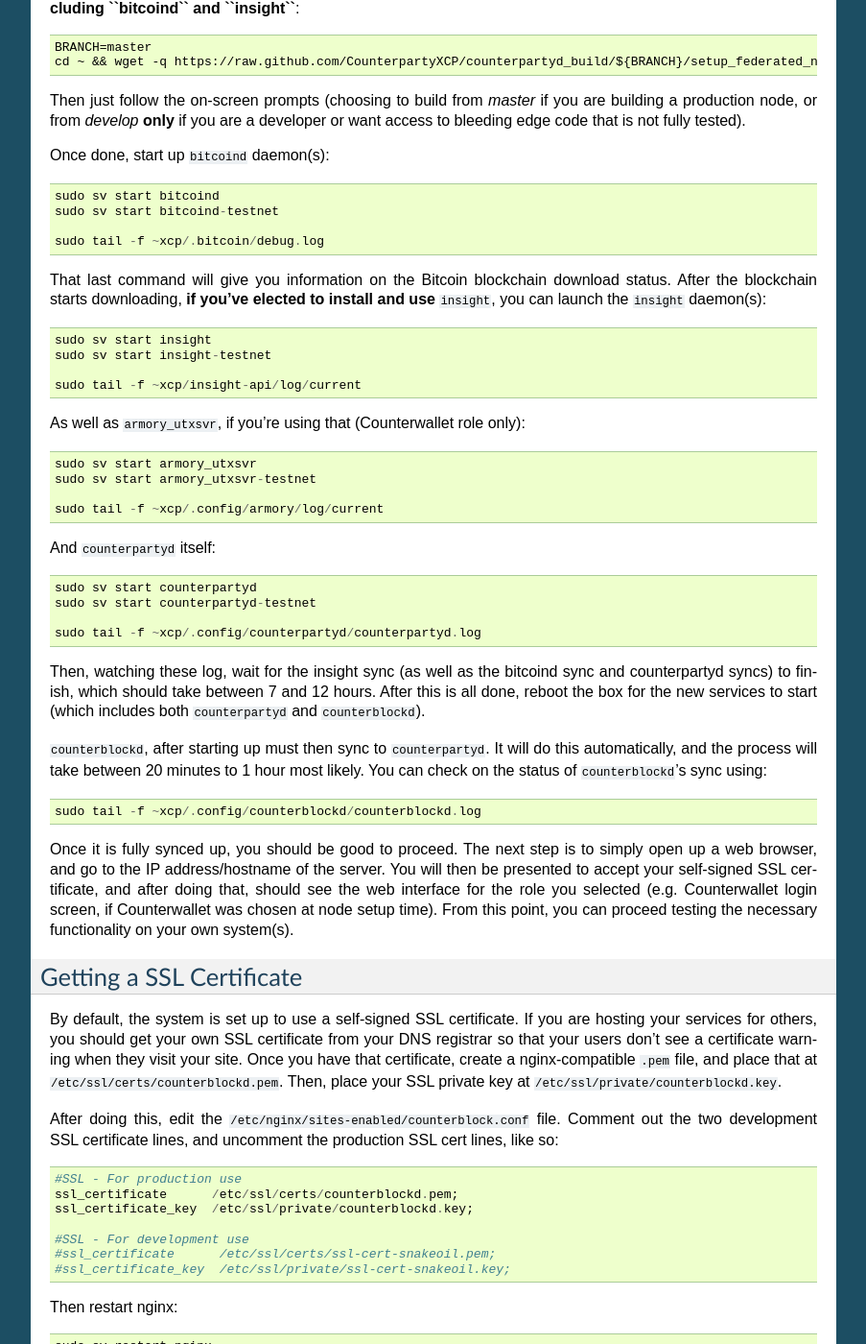
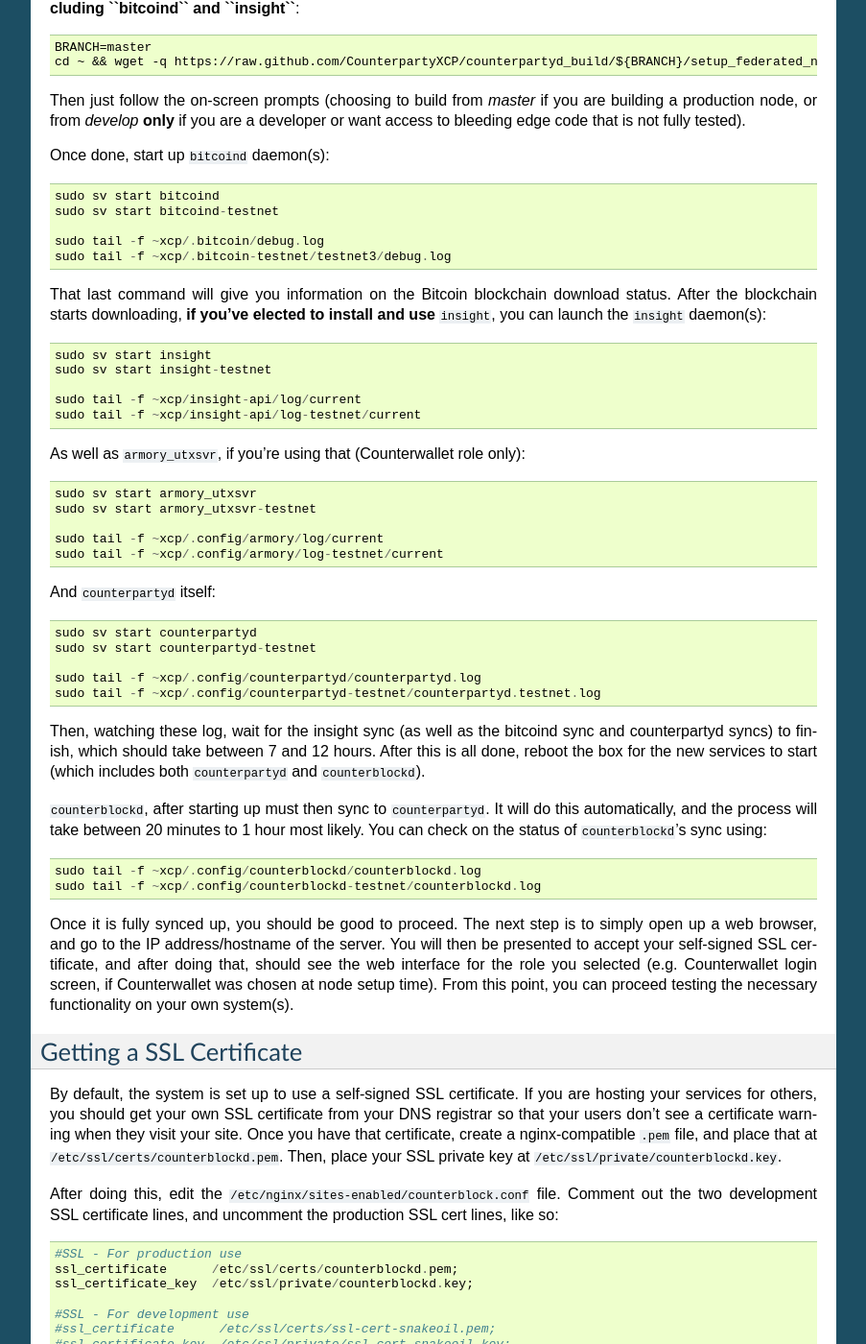
Before and after one commit to CounterpartyXCP/federatednode, a Sphinx documentation site: the page built from docs/SettingUpAFederatedNode.rst, in a window 1280 px wide and 1400 px high, scrolled down 2767 px. Shown: the whole window at 96% size, without its empty margins (198-1101 px from the left). Built offline with Sphinx 7.4.7, drawn with Linux system fonts in a browser that asks for light colours.

Commit message:
doc and auditd tweaks

```diff
--- a/docs/SettingUpAFederatedNode.rst
+++ b/docs/SettingUpAFederatedNode.rst
@@ -151,6 +151,7 @@
     sudo sv start bitcoind-testnet
 
     sudo tail -f ~xcp/.bitcoin/debug.log
+    sudo tail -f ~xcp/.bitcoin-testnet/testnet3/debug.log
 
 That last command will give you information on the Bitcoin blockchain download status. After the blockchain starts
 downloading, **if you've elected to install and use** ``insight``, you can launch the ``insight`` daemon(s)::
@@ -159,6 +160,7 @@
     sudo sv start insight-testnet
 
     sudo tail -f ~xcp/insight-api/log/current
+    sudo tail -f ~xcp/insight-api/log-testnet/current
 
 As well as ``armory_utxsvr``, if you're using that (Counterwallet role only)::
 
@@ -166,6 +168,7 @@
     sudo sv start armory_utxsvr-testnet
 
     sudo tail -f ~xcp/.config/armory/log/current
+    sudo tail -f ~xcp/.config/armory/log-testnet/current
 
 And ``counterpartyd`` itself::
 
@@ -173,6 +176,7 @@
     sudo sv start counterpartyd-testnet
 
     sudo tail -f ~xcp/.config/counterpartyd/counterpartyd.log
+    sudo tail -f ~xcp/.config/counterpartyd-testnet/counterpartyd.testnet.log
 
 Then, watching these log, wait for the insight sync (as well as the bitcoind sync and counterpartyd syncs) to finish,
 which should take between 7 and 12 hours. After this is all done, reboot the box for the new services to
@@ -183,6 +187,7 @@
 sync using::
 
     sudo tail -f ~xcp/.config/counterblockd/counterblockd.log
+    sudo tail -f ~xcp/.config/counterblockd-testnet/counterblockd.log
 
 Once it is fully synced up, you should be good to proceed. The next step is to simply open up a web browser, and
 go to the IP address/hostname of the server. You will then be presented to accept your self-signed SSL certificate, and
--- a/setup.py
+++ b/setup.py
@@ -474,8 +474,8 @@
         create_virtualenv(paths, with_counterblockd)
         setup_startup(paths, run_as_user, with_counterblockd, with_testnet, noninteractive)
 
+    create_default_datadir_and_config(paths, run_as_user, with_bootstrap_db, with_counterblockd, with_testnet)
     logging.info("SETUP DONE. (It's time to kick ass, and chew bubblegum... and I'm all outta gum.)")
-    create_default_datadir_and_config(paths, run_as_user, with_bootstrap_db, with_counterblockd, with_testnet)
 
 if __name__ == "__main__":
     main()
--- a/setup_federated_node.py
+++ b/setup_federated_node.py
@@ -533,6 +533,7 @@
     #note that auditd will need a reboot to fully apply the rules, due to it operating in "immutable mode" by default
     runcmd("apt-get -y install auditd audispd-plugins")
     runcmd("install -m 0640 -o root -g root -D %s/linux/other/audit.rules /etc/audit/rules.d/counterblock.rules" % dist_path)
+    modify_config(r'^USE_AUGENRULES=.*?$', 'USE_AUGENRULES="yes"', '/etc/default/auditd')
     runcmd("service auditd restart")
 
     #iwatch
```
